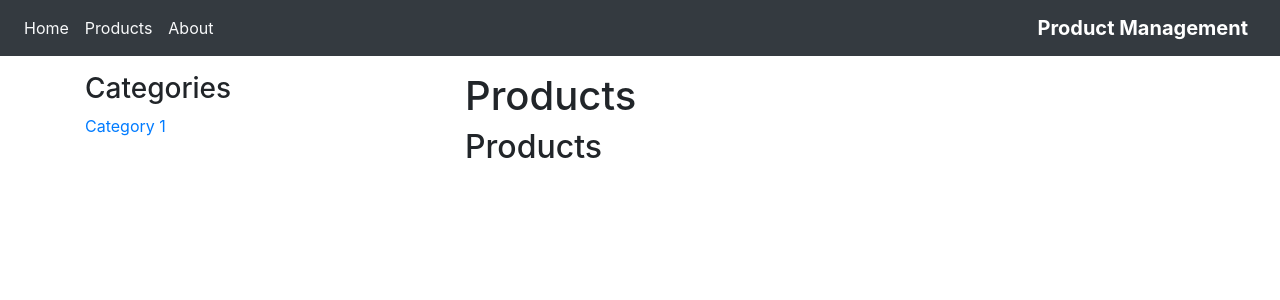
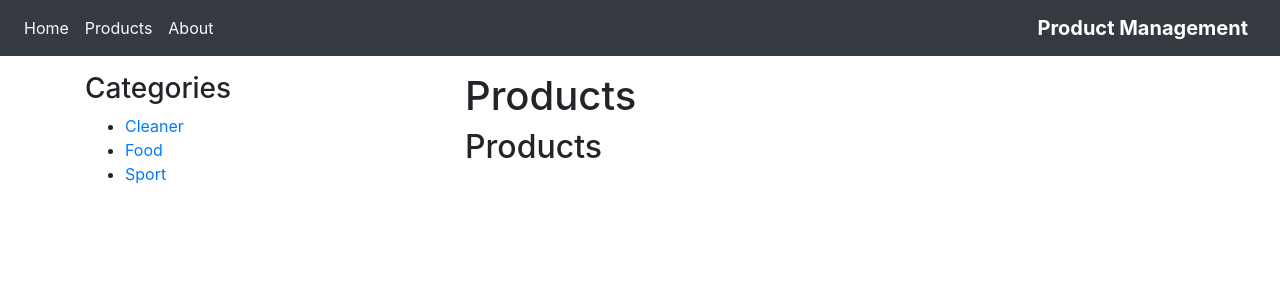
Before and after one commit to ZamurVedovatto/geranciador-produtos-react, a React (Create React App) app: page /products in a window 1280 px wide. Shown: the top 300 px of the page. Built offline with nearby package versions, Linux system fonts and the light colour scheme; data requests are answered from the project's data file.

Commit message:
Load category data from server

```diff
--- a/package.json
+++ b/package.json
@@ -3,6 +3,7 @@
   "version": "0.1.0",
   "private": true,
   "dependencies": {
+    "axios": "^0.19.0",
     "bootstrap": "^4.3.1",
     "react": "^16.8.6",
     "react-dom": "^16.8.6",
--- a/src/Category.js
+++ b/src/Category.js
@@ -2,9 +2,10 @@ import React, { Component } from 'react'
 
 class Category extends Component {
   render () {
+    const { catId } = this.props.match.params
     return (
       <div>
-        <h6>Category {this.props.match.params.catId}</h6>
+        <h6>Category {catId}</h6>
       </div>
     )
   }
--- a/src/Products.js
+++ b/src/Products.js
@@ -1,17 +1,46 @@
 import React, { Component } from 'react'
 import { Route, Link } from 'react-router-dom'
+import axios from 'axios'
 import ProductsHome from './ProductsHome'
 import Category from './Category'
 
 class Products extends Component {
+  constructor(props) {
+    super(props)
+    this.state = {
+      categories: []
+    }
+  }
+
+  componentDidMount() {
+    axios
+      .get('http://localhost:3001/categories')
+      .then(res => {
+        this.setState({
+          categories: res.data
+        })
+      })
+  }
+
+  renderCategory(cat) {
+    return (
+      <li key={cat.id}>
+        <Link to={`/products/categories/${cat.id}`}>{cat.category}</Link>
+      </li>
+    )
+  }
+
   render() {
     const { match } = this.props
+    const { categories } = this.state
 
     return (
       <div className="row">
         <div className="col-md-4 col-sm-12">
           <h3>Categories</h3>
-          <Link to='products/categories/1'>Category 1</Link>
+          <ul>
+            { categories.map(this.renderCategory) }
+          </ul>
         </div>
         <div className="col-md-6 col-sm-12">
           <h1>Products</h1>
--- /dev/null
+++ b/src/db.json
@@ -0,0 +1,19 @@
+{
+  "products": [
+
+  ],
+  "categories": [
+    {
+      "id": 1,
+      "category": "Cleaner"
+    },
+    {
+      "id": 2,
+      "category": "Food"
+    },
+    {
+      "id": 3,
+      "category": "Sport"
+    }
+  ]
+}
```
Also changed, not shown: 2 other files (tests, documents, lock files or other folders).
